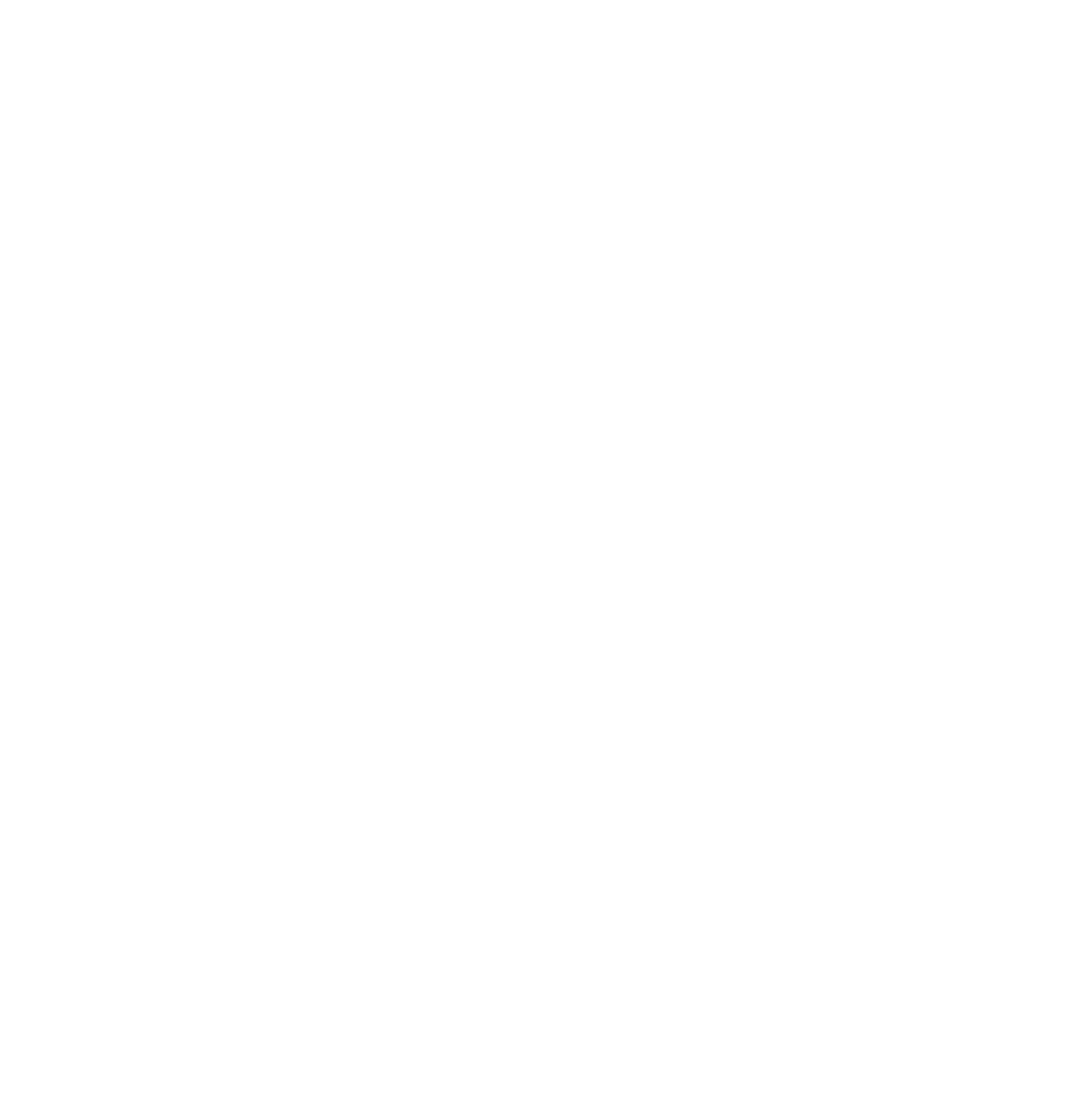
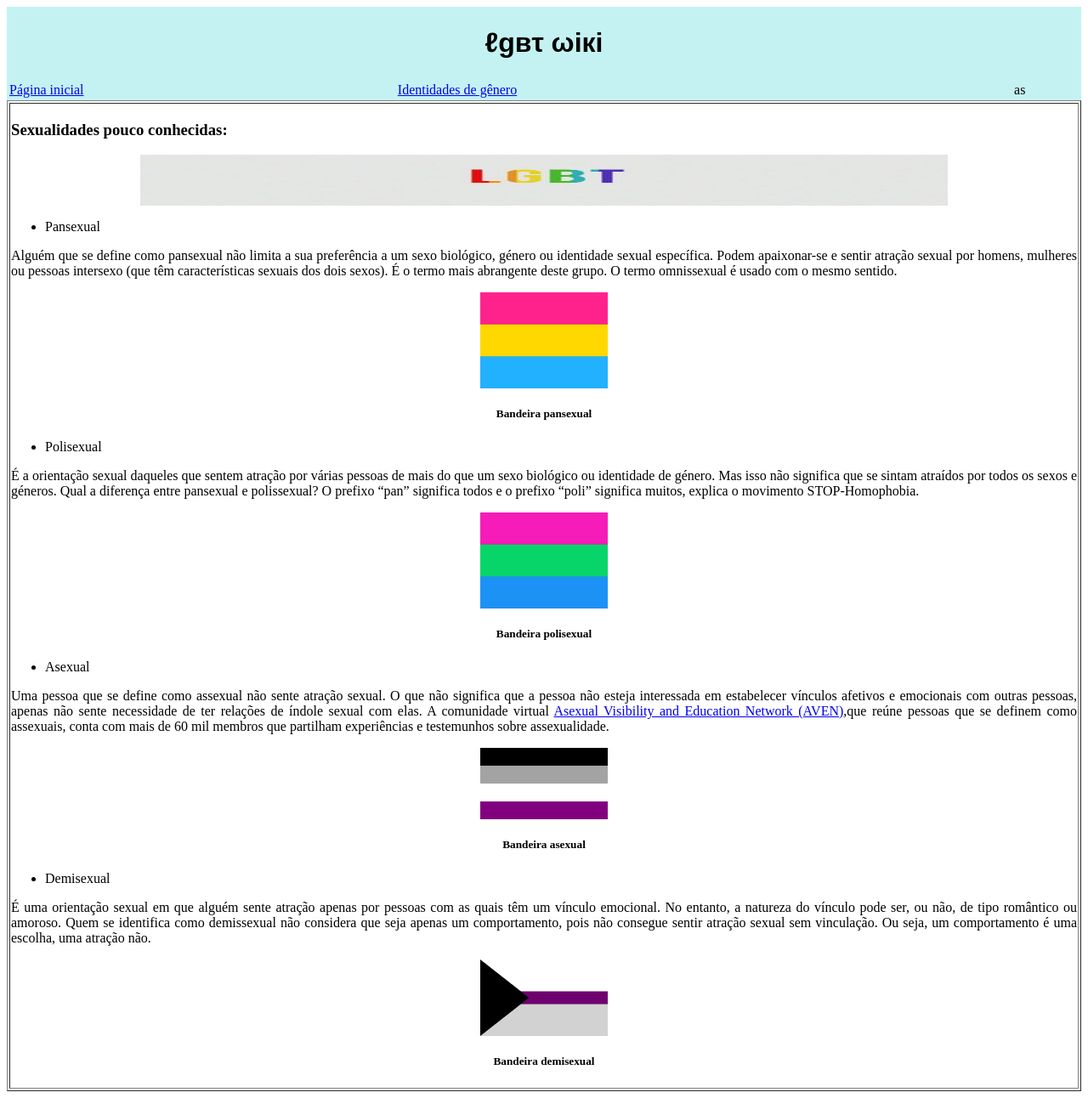
Before and after one commit to IdiotPotato/my-page-html, a plain HTML site: page sexualidades.html in a window 1280 px wide. Shown: the whole page at 85% size. Before the commit the page ends 800 px from the top, so only its background shows below. Drawn offline with Linux system fonts and the light colour scheme.

Commit message:
Dois links internos adicionados

```diff
--- a/sexualidades.html
+++ b/sexualidades.html
@@ -0,0 +1,84 @@
+<!DOCTYPE html>
+<html>
+<head>
+	<title>LGBT Wiki</title>
+	<meta charset="utf-8">
+</head>
+<body>
+	<table bgcolor="#c4f2f2" border="0" width="100%" height="80" align="center" >
+		<tr align="center" valign="middle">
+			<td colspan="2">
+			   <h1><font face="Arial">ℓgвτ ωiкi</font></h1>
+		    </td>
+		</tr>
+  </table>
+
+  <table bgcolor="#c4f2f2" border="0" width="100%" align="center">
+    <tr>
+      <td>
+      	<a href="index.html">Página inicial</a>
+      </td>
+      <td>
+      	<a href="identidades.html">Identidades de gênero</a>
+      </td>
+      <td>as</td>
+    </tr>
+  </table>
+
+  <table border="1">
+      <tr>
+       <td>
+       	 <p align="center">
+     	   	 		<h3>
+                 <b>
+                  Sexualidades pouco conhecidas:
+                 </b>
+              </h3>
+         <p>
+         <center>
+           <img src="images/imagem4.jpg" align="center" valign="top" height="60" width="950">
+        </center>
+         </p>
+
+           <ul>
+             <li>Pansexual</li>
+           </ul>
+         <p align="justify">
+             Alguém que se define como pansexual não limita a sua preferência a um sexo biológico, género ou identidade sexual específica. Podem apaixonar-se e sentir atração sexual por homens, mulheres ou pessoas intersexo (que têm características sexuais dos dois sexos). É o termo mais abrangente deste grupo. O termo omnissexual é usado com o mesmo sentido.
+         </p>
+         <center>
+        <img src="images/imagem14.jpg" align="center" valign="top" width="150">
+        <h5>Bandeira pansexual</h5>
+         </center>
+         <ul>
+             <li>Polisexual</li>
+           </ul>
+         <p align="justify">
+             É a orientação sexual daqueles que sentem atração por várias pessoas de mais do que um sexo biológico ou identidade de género. Mas isso não significa que se sintam atraídos por todos os sexos e géneros. Qual a diferença entre pansexual e polissexual? O prefixo “pan” significa todos e o prefixo “poli” significa muitos, explica o movimento STOP-Homophobia.
+         </p>
+         <center>
+        <img src="images/imagem15.jpg" align="center" valign="top" width="150">
+        <h5>Bandeira polisexual</h5>
+         </center>
+         <ul>
+             <li>Asexual</li>
+           </ul>
+         <p align="justify">
+             Uma pessoa que se define como assexual não sente atração sexual. O que não significa que a pessoa não esteja interessada em estabelecer vínculos afetivos e emocionais com outras pessoas, apenas não sente necessidade de ter relações de índole sexual com elas. A comunidade virtual <a href="https://www.asexuality.org/"> Asexual Visibility and Education Network (AVEN)</a>,que reúne pessoas que se definem como assexuais, conta com mais de 60 mil membros que partilham experiências e testemunhos sobre assexualidade.
+         </p>
+         <center>
+        <img src="images/imagem16.jpg" align="center" valign="top" width="150">
+        <h5>Bandeira asexual</h5>
+         </center>
+         <ul>
+             <li>Demisexual</li>
+           </ul>
+         <p align="justify">
+             É uma orientação sexual em que alguém sente atração apenas por pessoas com as quais têm um vínculo emocional. No entanto, a natureza do vínculo pode ser, ou não, de tipo romântico ou amoroso. Quem se identifica como demissexual não considera que seja apenas um comportamento, pois não consegue sentir atração sexual sem vinculação. Ou seja, um comportamento é uma escolha, uma atração não.
+         </p>
+         <center>
+        <img src="images/imagem17.jpg" align="center" valign="top" width="150">
+        <h5>Bandeira demisexual</h5>
+         </center>
+ </body>
+ </html>
```
Also changed, not shown: identidades.html (added, +75 -0 lines), index.html (+6 -2 lines), images/imagem13.jpg (added), images/imagem14.jpg (added), images/imagem15.jpg (added), images/imagem16.jpg (added), images/imagem17.jpg (added), images/imagem18.jpg (added), 1 other file.
